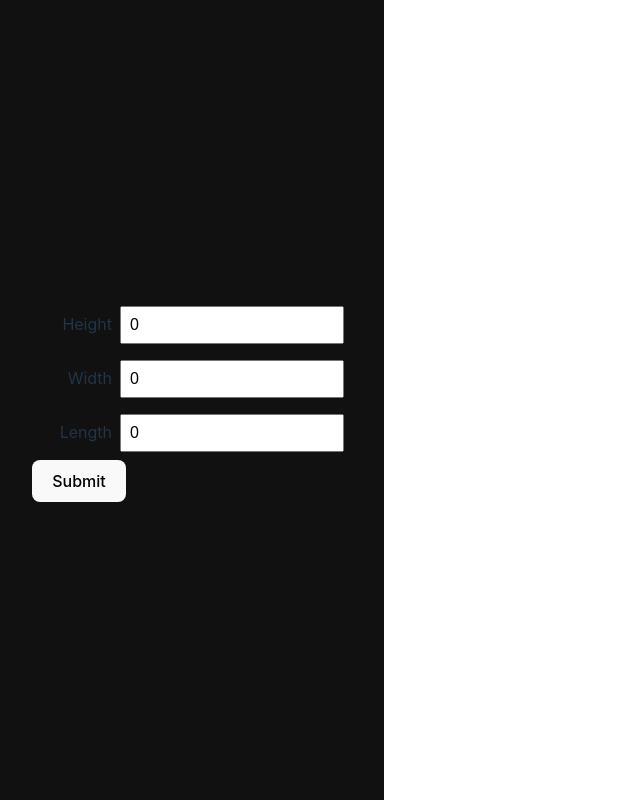
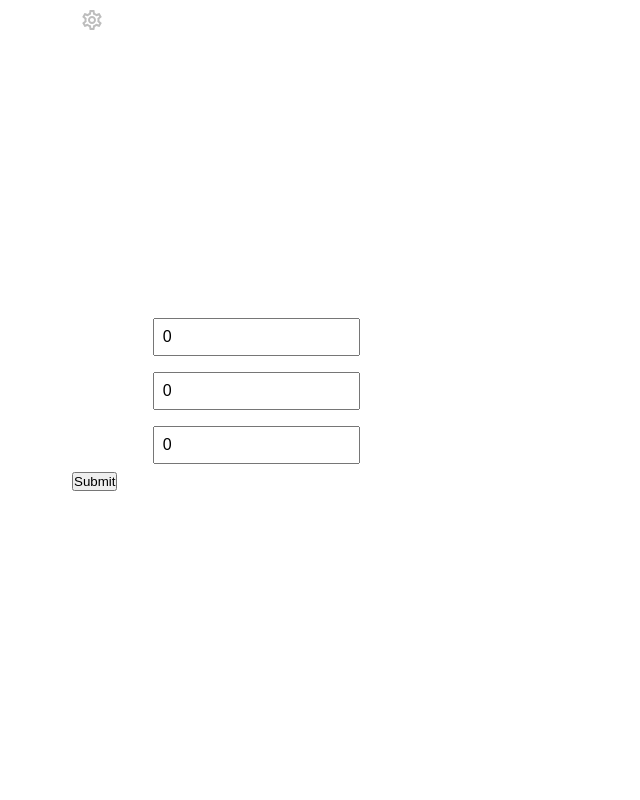
Before and after one commit to Tetrarium/cadex-tt, a React (Vite) app: page / in a window 1280 px wide. Shown: the whole page, without its empty margins (0-640 px from the left). Built offline with nearby package versions, Linux system fonts and the light colour scheme; what miragejs would draw is missing.

Commit message:
add theme provider

```diff
--- a/package.json
+++ b/package.json
@@ -10,12 +10,18 @@
     "preview": "vite preview"
   },
   "dependencies": {
+    "@emotion/react": "^11.14.0",
+    "@emotion/styled": "^11.14.0",
     "@mui/base": "^5.0.0-beta.68",
+    "@mui/icons-material": "^6.4.1",
+    "@mui/material": "^6.4.1",
+    "@mui/styled-engine-sc": "^6.4.0",
     "@react-three/fiber": "^8.17.12",
     "miragejs": "^0.1.48",
     "react": "^18.3.1",
     "react-dom": "^18.3.1",
     "sass": "^1.83.4",
+    "styled-components": "^6.1.14",
     "three": "^0.172.0"
   },
   "devDependencies": {
--- a/src/App.tsx
+++ b/src/App.tsx
@@ -1,30 +1,65 @@
+import DarkModeOutlinedIcon from "@mui/icons-material/DarkModeOutlined";
+import LightModeOutlinedIcon from "@mui/icons-material/LightModeOutlined";
+import SettingsOutlinedIcon from "@mui/icons-material/SettingsOutlined";
+import { Box, Container, IconButton, useColorScheme } from "@mui/material";
+
 import s from "./app.module.sass";
 import Form from "./components/form/form";
 import Scene, { BoxProps } from "./components/scene/scene";
 import { useFetch } from "./hooks/useFetch";
-import { Box } from "./models/models";
+import { Box as IBox } from "./models/models";
 
 function App() {
-  const { data, runFetch, loading, error } = useFetch<BoxProps, Box>("/api/box", (data) => { console.log(data); });
+  const { mode, setMode } = useColorScheme();
+  const { data, runFetch, loading, error } = useFetch<BoxProps, IBox>("/api/box", (data) => { console.log(data); });
+
+  if (!mode) return null;
+
+  const handleChangeMode = function () {
+    if (mode === 'dark') {
+      setMode('light');
+    } else {
+      setMode('dark');
+    }
+  };
 
   if (error) {
     console.error(error);
   }
 
-  const handleSubmit = (box: Box) => {
-    console.log(box);
+  const handleSubmit = (box: IBox) => {
     runFetch(box);
   };
 
   return (
-    <div className={s.container}>
-      <div className={s.menu}>
-        <Form onSubmit={handleSubmit} isLoading={loading} />
-      </div>
-      <div className={s.scene}>
-        <Scene indices={data?.indices} vertices={data?.vertices} />
-      </div>
-    </div>
+    <Container
+      disableGutters
+      sx={[
+        (theme) => ({
+          color: '#fff',
+          backgroundColor: theme.palette.background.paper,
+          height: '100vh'
+        })
+      ]}
+    >
+      <Box component={"header"} position={"fixed"} px={2}>
+        <IconButton onClick={handleChangeMode}>
+          {mode === 'light' && <LightModeOutlinedIcon />}
+          {mode === 'dark' && <DarkModeOutlinedIcon />}
+        </IconButton>
+        <IconButton disabled>
+          <SettingsOutlinedIcon />
+        </IconButton>
+      </Box>
+      <Box component={'main'} className={s.container}>
+        <Box className={s.menu}>
+          <Form onSubmit={handleSubmit} isLoading={loading} />
+        </Box>
+        <div className={s.scene}>
+          <Scene indices={data?.indices} vertices={data?.vertices} />
+        </div>
+      </Box>
+    </Container>
   );
 }
 
--- a/src/app.module.sass
+++ b/src/app.module.sass
@@ -6,7 +6,6 @@
 .menu
   width: 30%
   height: 100%
-  background-color: #111
   display: flex
   flex-direction: column
   justify-content: center
--- a/src/index.css
+++ b/src/index.css
@@ -3,7 +3,7 @@
   padding: 0;
   box-sizing: border-box;
 }
-
+/*
 :root {
   font-family: Inter, system-ui, Avenir, Helvetica, Arial, sans-serif;
   line-height: 1.5;
@@ -69,4 +69,4 @@ button:focus-visible {
   button {
     background-color: #f9f9f9;
   }
-}
+} */
--- a/src/main.tsx
+++ b/src/main.tsx
@@ -2,14 +2,24 @@ import "./index.css";
 
 import { StrictMode } from "react";
 import { createRoot } from "react-dom/client";
+
+import { createTheme, ThemeProvider } from "@mui/material";
 
 import App from "./App.tsx";
 import { makeServer } from "./fakeApi/fakeApi.ts";
 
 makeServer();
 
+const theme = createTheme({
+  colorSchemes: {
+    dark: true,
+  }
+});
+
 createRoot(document.getElementById('root')!).render(
   <StrictMode>
-    <App />
+    <ThemeProvider theme={theme}>
+      <App />
+    </ThemeProvider>
   </StrictMode>,
 );
```
Also changed, not shown: 1 other file (tests, documents, lock files or other folders).
